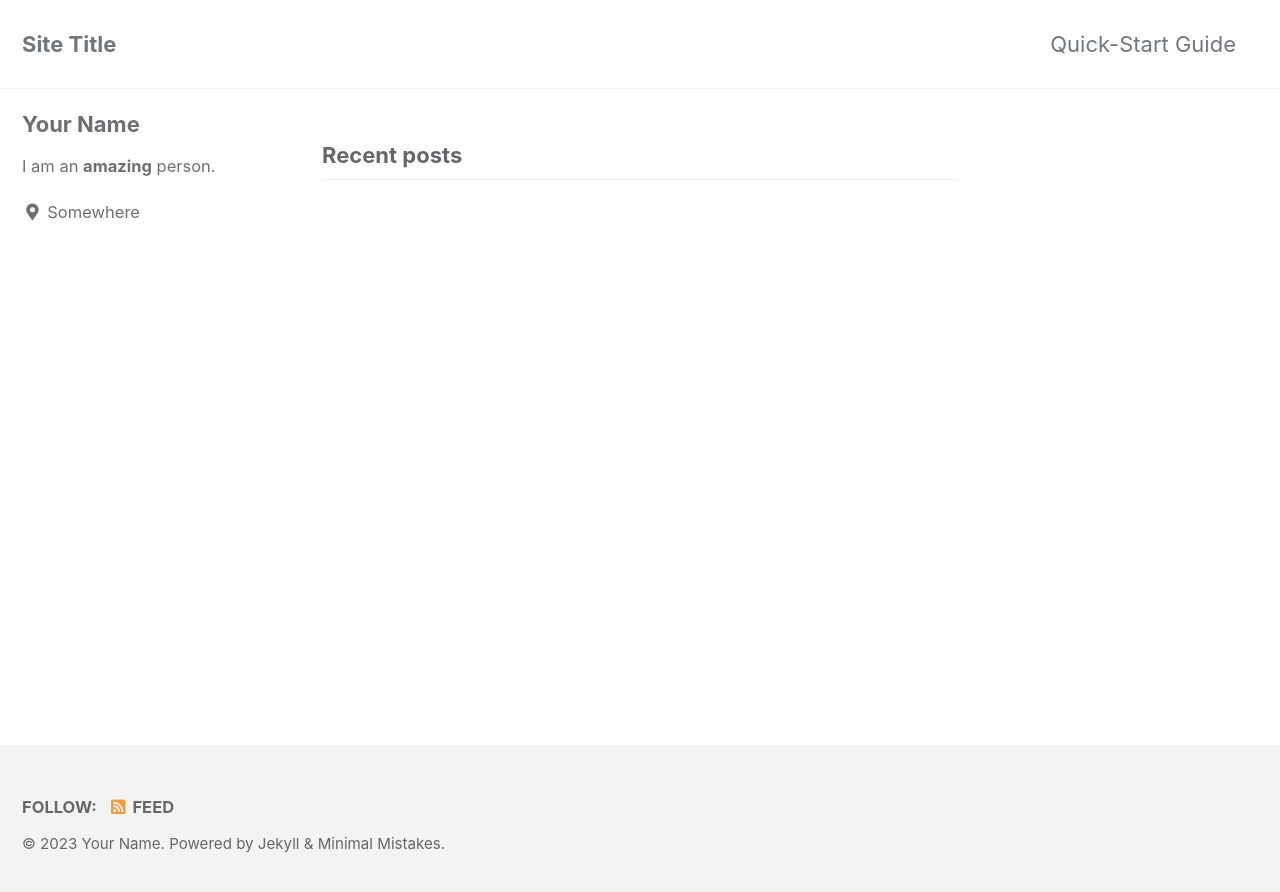
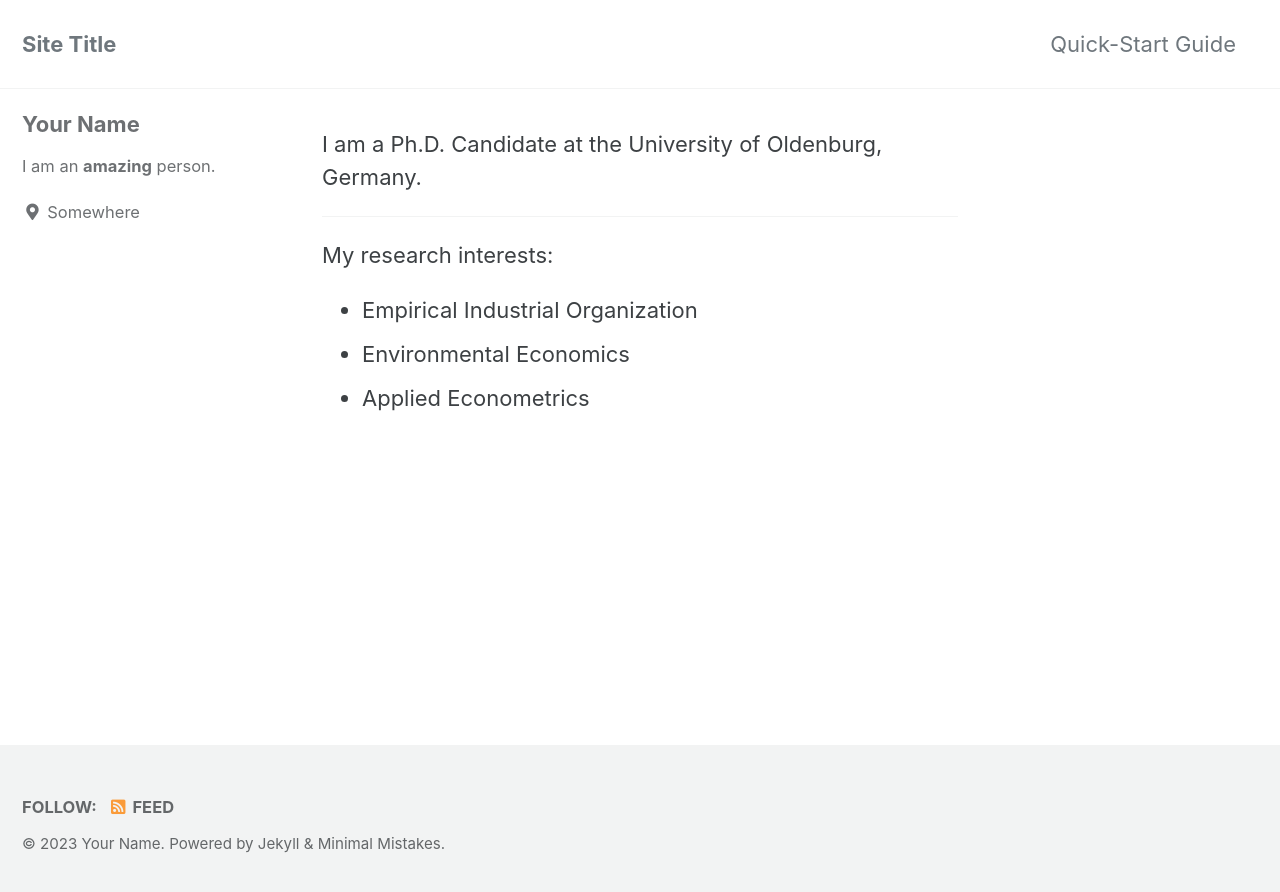
Before and after one commit to mmecon/mmecon.github.io, a Jekyll site: the page built from index.html, in a window 1280 px wide. Shown: the top 892 px of the page. Built offline with Jekyll 4.4.1, drawn with Linux system fonts in a browser that asks for light colours; cached includes are drawn as plain includes; the list of posts is cut into pages by our own code.

Commit message:
Update home.html

```diff
--- a/_layouts/home.html
+++ b/_layouts/home.html
@@ -2,21 +2,13 @@
 layout: archive
 ---
 
-{{ content }}
+I am a Ph.D. Candidate at the University of Oldenburg, Germany.
 
-<h3 class="archive__subtitle">{{ site.data.ui-text[site.locale].recent_posts | default: "Recent Posts" }}</h3>
+<hr>
 
-{% if paginator %}
-  {% assign posts = paginator.posts %}
-{% else %}
-  {% assign posts = site.posts %}
-{% endif %}
-
-{% assign entries_layout = page.entries_layout | default: 'list' %}
-<div class="entries-{{ entries_layout }}">
-  {% for post in posts %}
-    {% include archive-single.html type=entries_layout %}
-  {% endfor %}
-</div>
-
-{% include paginator.html %}
+My research interests:
+<ul>
+  <li> Empirical Industrial Organization  </li>
+  <li> Environmental Economics  </li>
+  <li> Applied Econometrics  </li>
+</ul>
```
